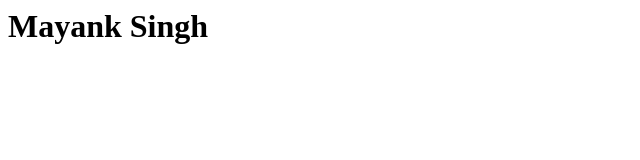
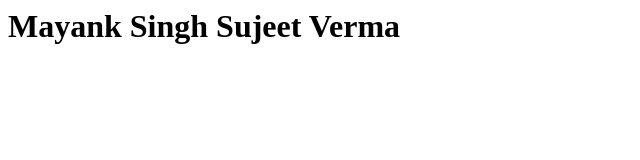
Before and after one commit to singhmayank123/temp_rep, a plain HTML site: page index.html in a window 1280 px wide. Shown: the whole page, without its empty margins (0-640 px from the left). Drawn offline with Linux system fonts and the light colour scheme.

Commit message:
Name added

```diff
--- a/index.html
+++ b/index.html
@@ -1,5 +1,6 @@
 <html>
 <h1>
 Mayank Singh
+Sujeet Verma
 </h1>
 </html>
```
